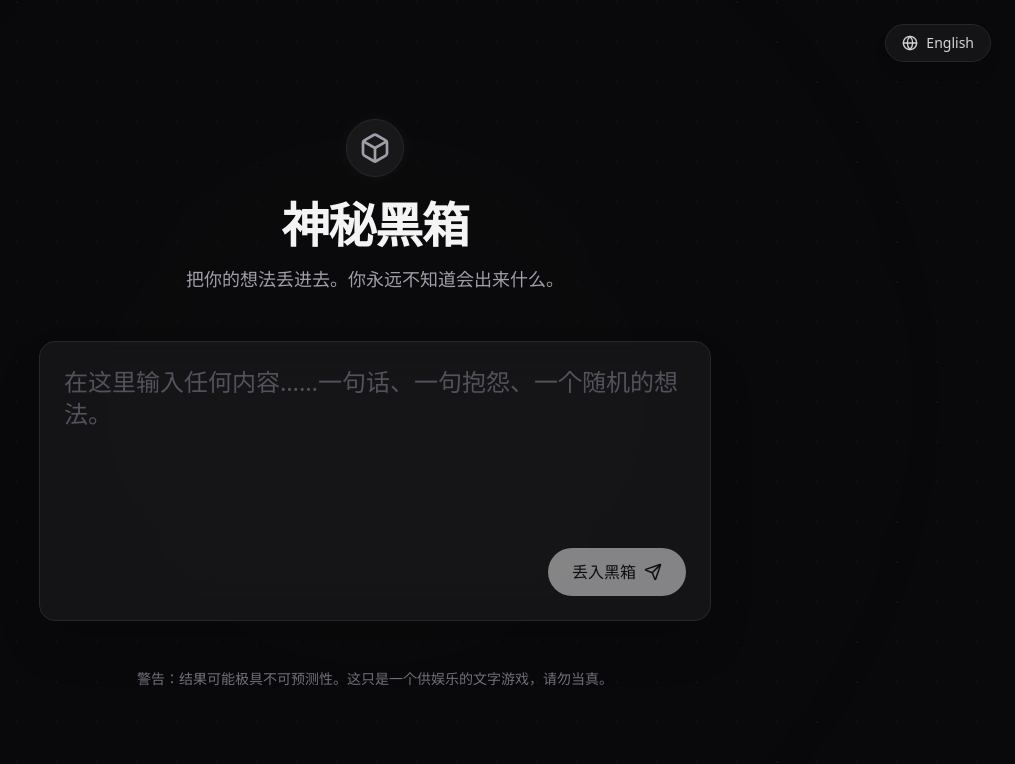
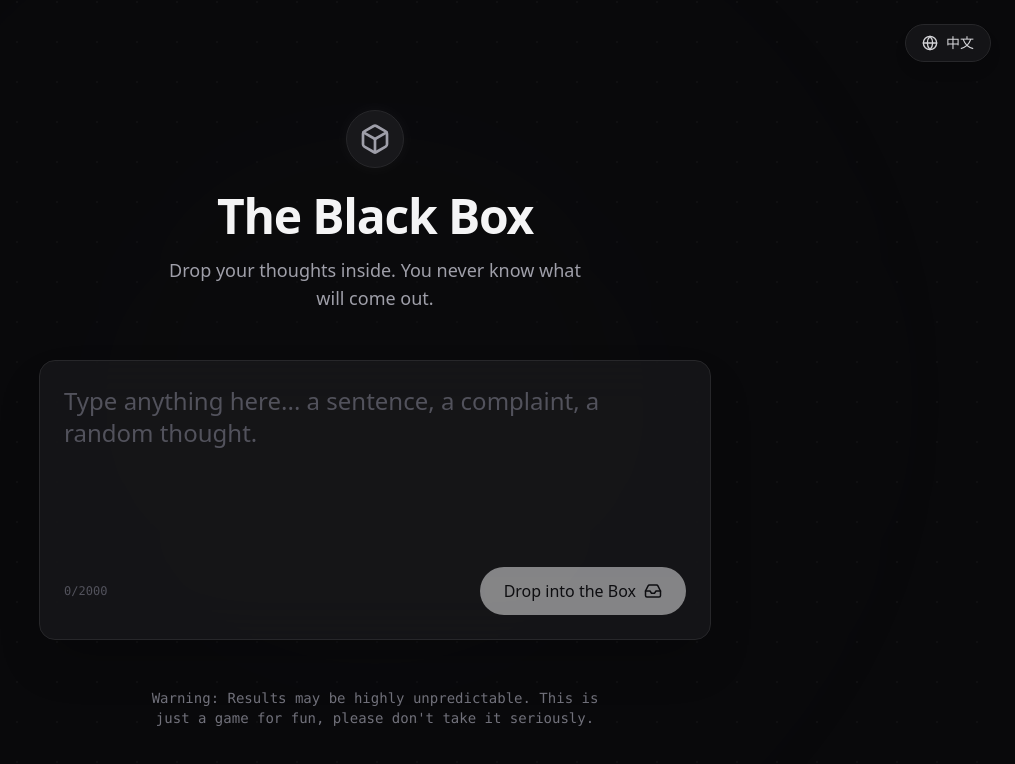
Before and after one commit to mingzhangyang/black-box, a React (Vite) app: page / in a window 1280 px wide. Shown: the top 764 px of the page, without its empty margins (265-1280 px from the left). Built offline with nearby package versions, Linux system fonts and the light colour scheme.

Commit message:
feat: Add error handling and improve user feedback in the app

```diff
--- a/src/App.tsx
+++ b/src/App.tsx
@@ -1,6 +1,6 @@
 import { useState, useEffect, useRef } from 'react';
 import { motion, AnimatePresence, useMotionValue, useSpring, useTransform } from 'motion/react';
-import { Sparkles, Send, RefreshCw, Box, Globe } from 'lucide-react';
+import { Sparkles, Inbox, RefreshCw, Box, Globe } from 'lucide-react';
 import Markdown from 'react-markdown';
 
 const TRANSLATIONS = {
@@ -10,6 +10,7 @@ const TRANSLATIONS = {
     placeholder: "Type anything here... a sentence, a complaint, a random thought.",
     dropBtn: "Drop into the Box",
     complete: "Transformation Complete",
+    errorBadge: "Something Went Wrong",
     tryAnother: "Try another",
     warning: "Warning: Results may be highly unpredictable. This is just a game for fun, please don't take it seriously.",
     error: "The black box malfunctioned. Please try again.",
@@ -21,6 +22,7 @@ const TRANSLATIONS = {
     placeholder: "在这里输入任何内容……一句话、一句抱怨、一个随机的想法。",
     dropBtn: "丢入黑箱",
     complete: "转化完成",
+    errorBadge: "发生错误",
     tryAnother: "再试一次",
     warning: "警告：结果可能极具不可预测性。这只是一个供娱乐的文字游戏，请勿当真。",
     error: "黑箱发生故障，请重试。",
@@ -49,14 +51,16 @@ const PERSONAS = [
 const MAX_INPUT_LENGTH = 2000;
 
 export default function App() {
-  const [lang, setLang] = useState<'en' | 'zh'>('zh');
+  const [lang, setLang] = useState<'en' | 'zh'>(() =>
+    navigator.language.startsWith('zh') ? 'zh' : 'en'
+  );
   const [input, setInput] = useState('');
   const [output, setOutput] = useState('');
-  const [isProcessing, setIsProcessing] = useState(false);
+  const [isError, setIsError] = useState(false);
   const [currentPersona, setCurrentPersona] = useState(PERSONAS[0]);
   const [boxState, setBoxState] = useState<'idle' | 'processing' | 'revealed'>('idle');
 
-  const textareaRef = useRef<HTMLTextAreaElement>(null);
+  const tryAnotherRef = useRef<HTMLButtonElement>(null);
   const t = TRANSLATIONS[lang];
 
   // Parallax effect values
@@ -73,12 +77,10 @@ export default function App() {
   const boxRotateX = useTransform(smoothMouseY, [-0.5, 0.5], [5, -5]);
   const boxRotateY = useTransform(smoothMouseX, [-0.5, 0.5], [-5, 5]);
 
-  // Moved from inline JSX to comply with Rules of Hooks
   const orbX = useTransform(smoothMouseX, [-0.5, 0.5], ['-100%', '0%']);
   const orbY = useTransform(smoothMouseY, [-0.5, 0.5], ['-100%', '0%']);
 
   useEffect(() => {
-    // Only apply mousemove on devices that likely have a mouse (not touch-only)
     const isTouchDevice = ('ontouchstart' in window) || (navigator.maxTouchPoints > 0);
 
     if (!isTouchDevice) {
@@ -94,6 +96,14 @@ export default function App() {
     }
   }, [mouseX, mouseY]);
 
+  // Move focus to "Try another" after reveal animation completes
+  useEffect(() => {
+    if (boxState === 'revealed') {
+      const timer = setTimeout(() => tryAnotherRef.current?.focus(), 1200);
+      return () => clearTimeout(timer);
+    }
+  }, [boxState]);
+
   const handleProcess = async () => {
     if (!input.trim()) return;
 
@@ -103,59 +113,57 @@ export default function App() {
     }
 
     setCurrentPersona(nextPersona);
-    setIsProcessing(true);
+    setIsError(false);
     setBoxState('processing');
     setOutput('');
 
+    const controller = new AbortController();
+    const timeoutId = setTimeout(() => controller.abort(), 30000);
+
     try {
-      // Run the API call and the minimum display delay in parallel
       const [res] = await Promise.all([
         fetch('/api/generate', {
           method: 'POST',
           headers: { 'Content-Type': 'application/json' },
           body: JSON.stringify({ input, personaId: nextPersona.id }),
+          signal: controller.signal,
         }),
         new Promise(resolve => setTimeout(resolve, 2000)),
       ]);
 
       if (!res.ok) {
+        setIsError(true);
         setOutput(t.error);
         setBoxState('revealed');
         return;
       }
 
       const data = await res.json() as { text?: string; error?: string };
+      if (data.error) {
+        setIsError(true);
+        setOutput(t.error);
+      } else {
         setOutput(data.text || t.silent);
+      }
       setBoxState('revealed');
-    } catch (error) {
-      console.error('Error generating content:', error);
+    } catch (err) {
+      console.error('Error generating content:', err);
+      setIsError(true);
       setOutput(t.error);
       setBoxState('revealed');
     } finally {
-      setIsProcessing(false);
+      clearTimeout(timeoutId);
     }
   };
 
   const handleReset = () => {
     setBoxState('idle');
-    setInput('');
     setOutput('');
-    // Removed auto-focus on reset for mobile friendliness
+    // Input is preserved so users can retry or edit without retyping
   };
 
   return (
-    <div className="min-h-screen bg-zinc-950 text-zinc-100 flex flex-col items-center justify-center p-4 sm:p-6 md:p-8 font-sans selection:bg-zinc-800 relative overflow-hidden">
-
-      {/* Language Toggle */}
-      <div className="absolute top-4 right-4 md:top-6 md:right-6 z-50">
-        <button
-          onClick={() => setLang(l => l === 'en' ? 'zh' : 'en')}
-          className="flex items-center gap-2 bg-zinc-900/80 backdrop-blur-md border border-zinc-800 text-zinc-300 px-3 py-2 md:px-4 md:py-2 rounded-full hover:text-white hover:bg-zinc-800 transition-colors text-xs md:text-sm font-medium shadow-lg"
-        >
-          <Globe size={16} />
-          {lang === 'en' ? '中文' : 'English'}
-        </button>
-      </div>
+    <div className="min-h-screen bg-zinc-950 text-zinc-100 flex flex-col font-sans selection:bg-zinc-800 relative overflow-hidden">
 
       {/* Parallax Background Grid */}
       <motion.div
@@ -168,7 +176,6 @@ export default function App() {
                backgroundSize: '40px 40px'
              }}
         />
-        {/* Glowing orb with subtle breathing animation for mobile where mousemove isn't active */}
         <motion.div
           className="absolute w-[600px] h-[600px] md:w-[800px] md:h-[800px] rounded-full bg-zinc-800/30 blur-[100px] md:blur-[120px]"
           animate={{
@@ -185,9 +192,23 @@ export default function App() {
         />
       </motion.div>
 
-      <div className="max-w-2xl w-full flex flex-col items-center z-10 mt-12 md:mt-0">
+      {/* Language Toggle — in document flow to avoid overlap on mobile */}
+      <div className="flex justify-end px-4 pt-4 md:px-6 md:pt-6 z-50 relative">
+        <button
+          onClick={() => setLang(l => l === 'en' ? 'zh' : 'en')}
+          aria-label={lang === 'en' ? 'Switch to Chinese' : 'Switch to English'}
+          className="flex items-center gap-2 bg-zinc-900/80 backdrop-blur-md border border-zinc-800 text-zinc-300 px-3 py-2 md:px-4 md:py-2 rounded-full hover:text-white hover:bg-zinc-800 transition-colors text-xs md:text-sm font-medium shadow-lg"
+        >
+          <Globe size={16} />
+          {lang === 'en' ? '中文' : 'English'}
+        </button>
+      </div>
 
-        <AnimatePresence>
+      {/* Main Content */}
+      <div className="flex-1 flex flex-col items-center justify-center px-4 pb-4 sm:px-6 sm:pb-6 md:px-8 md:pb-8">
+        <div className="max-w-2xl w-full flex flex-col items-center z-10">
+
+          <AnimatePresence mode="wait">
             {boxState === 'idle' && (
               <motion.div
                 initial={{ opacity: 0, height: 0 }}
@@ -236,24 +257,30 @@ export default function App() {
                   className="w-full bg-zinc-900/80 backdrop-blur-xl border border-zinc-800 rounded-2xl p-5 md:p-6 shadow-2xl transform-gpu"
                 >
                   <textarea
-                  ref={textareaRef}
                     value={input}
                     onChange={(e) => setInput(e.target.value)}
+                    onKeyDown={(e) => {
+                      if ((e.ctrlKey || e.metaKey) && e.key === 'Enter' && input.trim()) {
+                        handleProcess();
+                      }
+                    }}
                     placeholder={t.placeholder}
                     maxLength={MAX_INPUT_LENGTH}
                     className="w-full h-32 md:h-40 bg-transparent text-lg md:text-2xl text-zinc-200 placeholder-zinc-600 resize-none focus:outline-none"
-                  // Removed autoFocus to prevent keyboard from popping up immediately on mobile
                   />
-                <div className="flex justify-end mt-4">
+                  <div className="flex items-center justify-between mt-4">
+                    <span className="text-zinc-600 text-xs font-mono">
+                      {input.length}/{MAX_INPUT_LENGTH}
+                    </span>
                     <motion.button
                       whileHover={{ scale: 1.02 }}
                       whileTap={{ scale: 0.98 }}
                       onClick={handleProcess}
                       disabled={!input.trim()}
-                    className="w-full md:w-auto flex items-center justify-center gap-2 bg-zinc-100 text-zinc-950 px-6 py-3.5 md:py-3 rounded-full font-medium hover:bg-white transition-colors disabled:opacity-50 disabled:cursor-not-allowed group"
+                      className="flex items-center justify-center gap-2 bg-zinc-100 text-zinc-950 px-6 py-3.5 md:py-3 rounded-full font-medium hover:bg-white transition-colors disabled:opacity-50 disabled:cursor-not-allowed group"
                     >
                       {t.dropBtn}
-                    <Send size={18} className="group-hover:translate-x-1 transition-transform" />
+                      <Inbox size={18} className="group-hover:translate-y-0.5 transition-transform" />
                     </motion.button>
                   </div>
                 </motion.div>
@@ -296,7 +323,7 @@ export default function App() {
                   >
                     <motion.div
                       className="absolute top-0 left-0 w-full h-1 bg-zinc-400/30 blur-sm"
-                    animate={{ y: [0, 256, 0] }}
+                      animate={{ y: [0, 220, 0] }}
                       transition={{ duration: 3, repeat: Infinity, ease: "linear" }}
                     />
 
@@ -307,7 +334,7 @@ export default function App() {
                       <Sparkles className="text-zinc-400 mb-4 md:mb-6" size={32} />
                     </motion.div>
                     <motion.p
-                    className="text-base md:text-xl text-zinc-300 font-mono tracking-widest text-center px-4 md:px-6"
+                      className={`text-base md:text-xl text-zinc-300 font-mono ${lang === 'zh' ? 'tracking-normal' : 'tracking-widest'} text-center px-4 md:px-6`}
                       animate={{ opacity: [0.5, 1, 0.5] }}
                       transition={{ duration: 1.5, repeat: Infinity, ease: "easeInOut" }}
                     >
@@ -355,10 +382,10 @@ export default function App() {
                     initial={{ opacity: 0, x: -20 }}
                     animate={{ opacity: 1, x: 0 }}
                     transition={{ delay: 0.3, duration: 0.5 }}
-                  className="mb-4 md:mb-6 flex items-center gap-2 md:gap-3 text-zinc-500 text-xs md:text-sm font-mono uppercase tracking-wider"
+                    className={`mb-4 md:mb-6 flex items-center gap-2 md:gap-3 text-xs md:text-sm font-mono uppercase tracking-wider ${isError ? 'text-red-400/70' : 'text-zinc-500'}`}
                   >
-                  <Sparkles size={14} className="text-zinc-400" />
-                  <span>{t.complete}</span>
+                    <Sparkles size={14} className={isError ? 'text-red-400/70' : 'text-zinc-400'} />
+                    <span>{isError ? t.errorBadge : t.complete}</span>
                   </motion.div>
 
                   <motion.div
@@ -367,7 +394,7 @@ export default function App() {
                     transition={{ delay: 0.5, duration: 0.6 }}
                     className="max-w-none"
                   >
-                  <div className="markdown-body text-lg md:text-2xl leading-relaxed text-zinc-200 font-serif">
+                    <div className="markdown-body text-lg md:text-2xl leading-relaxed text-zinc-200">
                       <Markdown>{output}</Markdown>
                     </div>
                   </motion.div>
@@ -379,6 +406,7 @@ export default function App() {
                     className="flex justify-center mt-8 md:mt-12"
                   >
                     <motion.button
+                      ref={tryAnotherRef}
                       whileHover={{ scale: 1.05, backgroundColor: "rgba(39, 39, 42, 1)" }}
                       whileTap={{ scale: 0.95 }}
                       onClick={handleReset}
@@ -393,14 +421,21 @@ export default function App() {
             </AnimatePresence>
           </div>
 
+          <AnimatePresence>
+            {boxState === 'idle' && (
               <motion.div
                 initial={{ opacity: 0 }}
                 animate={{ opacity: 1 }}
+                exit={{ opacity: 0 }}
                 transition={{ delay: 1 }}
                 className="mt-8 md:mt-12 text-zinc-500 text-xs md:text-sm font-mono text-center max-w-lg px-4"
               >
                 {t.warning}
               </motion.div>
+            )}
+          </AnimatePresence>
+
+        </div>
       </div>
     </div>
   );
--- a/src/index.css
+++ b/src/index.css
@@ -1,4 +1,8 @@
 @import "tailwindcss";
+
+.markdown-body {
+  font-family: Georgia, 'Palatino Linotype', Palatino, 'Book Antiqua', serif;
+}
 
 .markdown-body p {
   margin-bottom: 1rem;
```
Lines whose indentation alone changed are shown as unchanged.
